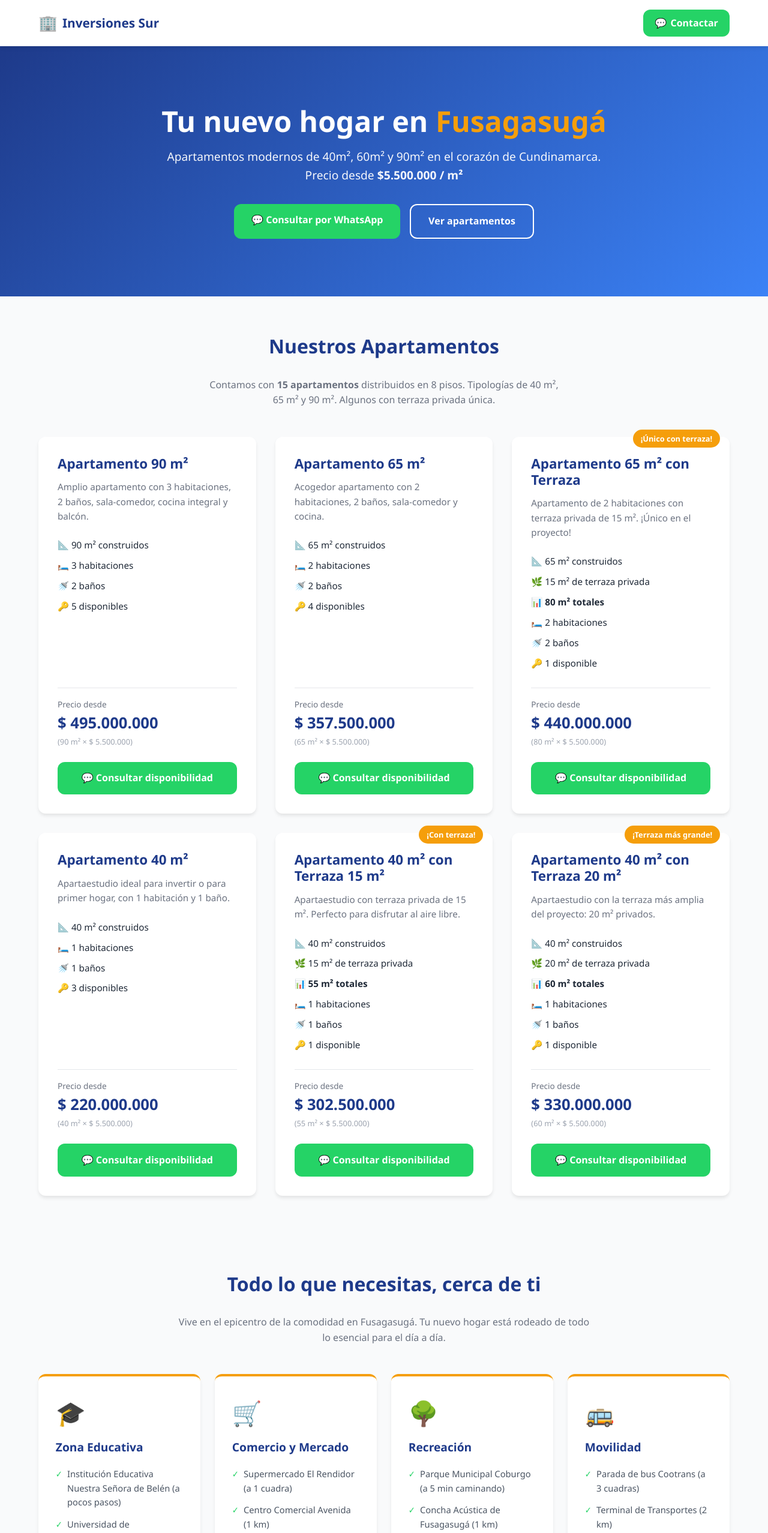
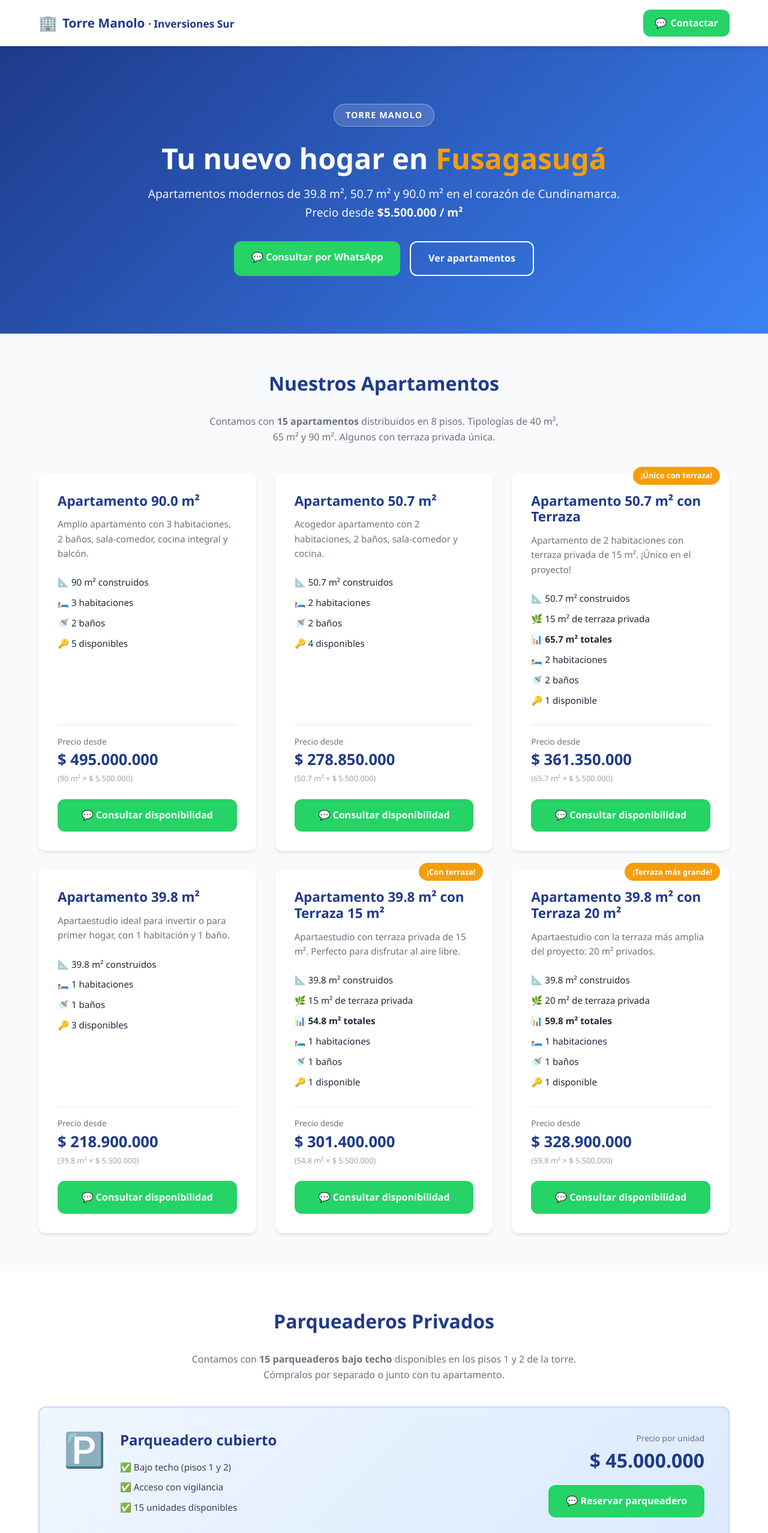
Before and after one commit to andresCaipaAldana/InversionesSur, a React (Vite) app: page / in a window 1280 px wide. Shown: the top 2555 px of the page at 60% size. Built offline with nearby package versions, Linux system fonts and the light colour scheme.

Commit message:
feat: actualizar apartamentos reales, terrazas, entorno y dirección

```diff
--- a/index.html
+++ b/index.html
@@ -1,10 +1,19 @@
 <!doctype html>
-<html lang="en">
+<html lang="es">
   <head>
     <meta charset="UTF-8" />
-    <link rel="icon" type="image/svg+xml" href="/favicon.svg" />
     <meta name="viewport" content="width=device-width, initial-scale=1.0" />
-    <title>inversiones-sur</title>
+    <meta
+      name="description"
+      content="Torre Manolo - Apartamentos en venta en Fusagasugá, Cundinamarca. 39.8 m², 50.7 m² y 90.0 m² desde $5.500.000/m². Parqueaderos desde $45.000.000. Contacta por WhatsApp."
+    />
+    <meta property="og:title" content="Torre Manolo | Apartamentos en Fusagasugá" />
+    <meta
+      property="og:description"
+      content="Apartamentos de 39.8 m², 50.7 m² y 90.0 m² en Fusagasugá. Parqueaderos bajo techo. Contacta por WhatsApp."
+    />
+    <meta property="og:type" content="website" />
+    <title>Torre Manolo | Apartamentos en Fusagasugá</title>
   </head>
   <body>
     <div id="root"></div>
--- a/src/App.jsx
+++ b/src/App.jsx
@@ -1,6 +1,7 @@
 import Header from './components/Header'
 import Hero from './components/Hero'
 import Apartamentos from './components/Apartamentos'
+import Parqueaderos from './components/Parqueaderos'
 import Entorno from './components/Entorno'
 import Mapa from './components/Mapa'
 import Footer from './components/Footer'
@@ -11,6 +12,7 @@ function App() {
       <Header />
       <Hero />
       <Apartamentos />
+      <Parqueaderos />
       <Entorno />
       <Mapa />
       <Footer />
--- a/src/components/Footer.jsx
+++ b/src/components/Footer.jsx
@@ -1,6 +1,8 @@
 import './Footer.css'
+import { TORRE, PRECIO_M2, PRECIO_PARQUEADERO, formatearPrecio } from '../data/apartamentos'
 
-const WHATSAPP = 'https://wa.me/573017982968?text=Hola,%20quiero%20informaci%C3%B3n%20sobre%20los%20apartamentos'
+const WHATSAPP =
+  'https://wa.me/573017982968?text=Hola,%20quiero%20informaci%C3%B3n%20sobre%20la%20Torre%20Manolo'
 
 function Footer() {
   const anio = new Date().getFullYear()
@@ -9,8 +11,9 @@ function Footer() {
     <footer className="footer">
       <div className="container footer__contenido">
         <div className="footer__columna">
-          <h3>🏢 Inversiones Sur</h3>
+          <h3>🏢 Torre {TORRE}</h3>
           <p>Apartamentos en venta en Fusagasugá, Cundinamarca.</p>
+          <p className="footer__direccion">Cl. 21 #4-35</p>
         </div>
 
         <div className="footer__columna">
@@ -22,8 +25,9 @@ function Footer() {
 
         <div className="footer__columna">
           <h4>Información</h4>
-          <p>Precio: $5.500.000 / m²</p>
-          <p>8 pisos · 15 apartamentos</p>
+          <p>Precio: {formatearPrecio(PRECIO_M2)} / m²</p>
+          <p>Parqueadero: {formatearPrecio(PRECIO_PARQUEADERO)}</p>
+          <p>8 pisos · 15 apartamentos · 15 parqueaderos</p>
         </div>
       </div>
 
--- a/src/components/Header.jsx
+++ b/src/components/Header.jsx
@@ -1,6 +1,8 @@
 import './Header.css'
+import { TORRE } from '../data/apartamentos'
 
-const WHATSAPP = 'https://wa.me/573017982968?text=Hola,%20estoy%20interesado%20en%20los%20apartamentos%20de%20Inversiones%20Sur'
+const WHATSAPP =
+  'https://wa.me/573017982968?text=Hola,%20estoy%20interesado%20en%20la%20Torre%20Manolo'
 
 function Header() {
   return (
@@ -8,7 +10,9 @@ function Header() {
       <div className="container header__contenido">
         <div className="header__logo">
           <span className="header__logo-icono">🏢</span>
-          <span className="header__logo-texto">Inversiones Sur</span>
+          <span className="header__logo-texto">
+            Torre {TORRE} <small>· Inversiones Sur</small>
+          </span>
         </div>
         <a
           href={WHATSAPP}
--- a/src/components/Hero.css
+++ b/src/components/Hero.css
@@ -3,6 +3,20 @@
   color: white;
   padding: 6rem 0;
   text-align: center;
+}
+
+.hero__badge {
+  display: inline-block;
+  background: rgba(255, 255, 255, 0.15);
+  border: 1px solid rgba(255, 255, 255, 0.4);
+  color: white;
+  padding: 0.4rem 1.2rem;
+  border-radius: 20px;
+  font-size: 0.9rem;
+  font-weight: 600;
+  margin-bottom: 1.5rem;
+  letter-spacing: 1px;
+  text-transform: uppercase;
 }
 
 .hero__titulo {
--- a/src/components/Hero.jsx
+++ b/src/components/Hero.jsx
@@ -1,16 +1,20 @@
 import './Hero.css'
+import { TORRE } from '../data/apartamentos'
 
-const WHATSAPP = 'https://wa.me/573017982968?text=Hola,%20quiero%20informaci%C3%B3n%20sobre%20los%20apartamentos'
+const WHATSAPP =
+  'https://wa.me/573017982968?text=Hola,%20quiero%20informaci%C3%B3n%20sobre%20los%20apartamentos%20de%20la%20Torre%20Manolo'
 
 function Hero() {
   return (
     <section className="hero">
       <div className="container hero__contenido">
+        <span className="hero__badge">Torre {TORRE}</span>
         <h1 className="hero__titulo">
           Tu nuevo hogar en <span>Fusagasugá</span>
         </h1>
         <p className="hero__subtitulo">
-          Apartamentos modernos de 40m², 60m² y 90m² en el corazón de Cundinamarca.
+          Apartamentos modernos de 39.8 m², 50.7 m² y 90.0 m² en el corazón de
+          Cundinamarca.
           <br />
           Precio desde <strong>$5.500.000 / m²</strong>
         </p>
--- /dev/null
+++ b/src/components/Parqueaderos.css
@@ -0,0 +1,90 @@
+.parqueaderos {
+  background: var(--color-blanco);
+}
+
+.parqueaderos__intro {
+  text-align: center;
+  max-width: 700px;
+  margin: 0 auto 2.5rem;
+  color: #6b7280;
+}
+
+.parqueaderos__card {
+  background: linear-gradient(135deg, #eff6ff 0%, #dbeafe 100%);
+  border-radius: var(--radio);
+  padding: 2.5rem;
+  display: grid;
+  grid-template-columns: 1fr auto;
+  gap: 2rem;
+  align-items: center;
+  box-shadow: var(--sombra);
+  border: 2px solid #bfdbfe;
+}
+
+.parqueaderos__info {
+  display: flex;
+  align-items: flex-start;
+  gap: 1.5rem;
+}
+
+.parqueaderos__icono {
+  font-size: 3.5rem;
+  line-height: 1;
+}
+
+.parqueaderos__titulo {
+  color: var(--color-primario);
+  font-size: 1.5rem;
+  margin-bottom: 0.8rem;
+}
+
+.parqueaderos__detalles {
+  list-style: none;
+}
+
+.parqueaderos__detalles li {
+  padding: 0.3rem 0;
+  color: #374151;
+  font-size: 0.95rem;
+}
+
+.parqueaderos__precio {
+  display: flex;
+  flex-direction: column;
+  align-items: flex-end;
+  text-align: right;
+  min-width: 220px;
+}
+
+.parqueaderos__precio-label {
+  font-size: 0.85rem;
+  color: #6b7280;
+}
+
+.parqueaderos__precio-valor {
+  font-size: 2rem;
+  font-weight: bold;
+  color: var(--color-primario);
+  margin-bottom: 1rem;
+}
+
+.parqueaderos__btn {
+  width: 100%;
+  text-align: center;
+  white-space: nowrap;
+}
+
+@media (max-width: 768px) {
+  .parqueaderos__card {
+    grid-template-columns: 1fr;
+    padding: 1.8rem;
+  }
+  .parqueaderos__precio {
+    align-items: flex-start;
+    text-align: left;
+    min-width: auto;
+  }
+  .parqueaderos__icono {
+    font-size: 2.5rem;
+  }
+}
--- /dev/null
+++ b/src/components/Parqueaderos.jsx
@@ -0,0 +1,53 @@
+import './Parqueaderos.css'
+import { PRECIO_PARQUEADERO, formatearPrecio } from '../data/apartamentos'
+
+const TELEFONO = '573017982968'
+
+function Parqueaderos() {
+  const mensaje = encodeURIComponent(
+    'Hola, estoy interesado en un parqueadero de la Torre Manolo. ¿Me dan más información?'
+  )
+  const linkWhatsApp = `https://wa.me/${TELEFONO}?text=${mensaje}`
+
+  return (
+    <section className="parqueaderos">
+      <div className="container">
+        <h2>Parqueaderos Privados</h2>
+        <p className="parqueaderos__intro">
+          Contamos con <strong>15 parqueaderos bajo techo</strong> disponibles en
+          los pisos 1 y 2 de la torre. Cómpralos por separado o junto con tu
+          apartamento.
+        </p>
+        <div className="parqueaderos__card">
+          <div className="parqueaderos__info">
+            <span className="parqueaderos__icono">🅿️</span>
+            <div>
+              <h3 className="parqueaderos__titulo">Parqueadero cubierto</h3>
+              <ul className="parqueaderos__detalles">
+                <li>✅ Bajo techo (pisos 1 y 2)</li>
+                <li>✅ Acceso con vigilancia</li>
+                <li>✅ 15 unidades disponibles</li>
+              </ul>
+            </div>
+          </div>
+          <div className="parqueaderos__precio">
+            <span className="parqueaderos__precio-label">Precio por unidad</span>
+            <span className="parqueaderos__precio-valor">
+              {formatearPrecio(PRECIO_PARQUEADERO)}
+            </span>
+            <a
+              href={linkWhatsApp}
+              target="_blank"
+              rel="noopener noreferrer"
+              className="btn btn--whatsapp parqueaderos__btn"
+            >
+              💬 Reservar parqueadero
+            </a>
+          </div>
+        </div>
+      </div>
+    </section>
+  )
+}
+
+export default Parqueaderos
--- a/src/data/apartamentos.js
+++ b/src/data/apartamentos.js
@@ -1,10 +1,12 @@
 export const PRECIO_M2 = 5500000
+export const PRECIO_PARQUEADERO = 45000000
+export const TORRE = 'Manolo'
 
 export const apartamentos = [
   {
     id: 1,
-    tipo: 'Apartamento 90 m²',
-    area: 90,
+    tipo: 'Apartamento 90.0 m²',
+    area: 90.0,
     areaTerraza: 0,
     habitaciones: 3,
     banos: 2,
@@ -15,8 +17,8 @@ export const apartamentos = [
   },
   {
     id: 2,
-    tipo: 'Apartamento 65 m²',
-    area: 65,
+    tipo: 'Apartamento 50.7 m²',
+    area: 50.7,
     areaTerraza: 0,
     habitaciones: 2,
     banos: 2,
@@ -27,8 +29,8 @@ export const apartamentos = [
   },
   {
     id: 3,
-    tipo: 'Apartamento 65 m² con Terraza',
-    area: 65,
+    tipo: 'Apartamento 50.7 m² con Terraza',
+    area: 50.7,
     areaTerraza: 15,
     habitaciones: 2,
     banos: 2,
@@ -39,8 +41,8 @@ export const apartamentos = [
   },
   {
     id: 4,
-    tipo: 'Apartamento 40 m²',
-    area: 40,
+    tipo: 'Apartamento 39.8 m²',
+    area: 39.8,
     areaTerraza: 0,
     habitaciones: 1,
     banos: 1,
@@ -51,8 +53,8 @@ export const apartamentos = [
   },
   {
     id: 5,
-    tipo: 'Apartamento 40 m² con Terraza 15 m²',
-    area: 40,
+    tipo: 'Apartamento 39.8 m² con Terraza 15 m²',
+    area: 39.8,
     areaTerraza: 15,
     habitaciones: 1,
     banos: 1,
@@ -63,8 +65,8 @@ export const apartamentos = [
   },
   {
     id: 6,
-    tipo: 'Apartamento 40 m² con Terraza 20 m²',
-    area: 40,
+    tipo: 'Apartamento 39.8 m² con Terraza 20 m²',
+    area: 39.8,
     areaTerraza: 20,
     habitaciones: 1,
     banos: 1,
@@ -88,5 +90,5 @@ export const calcularPrecio = (area, areaTerraza = 0) => {
 }
 
 export const calcularAreaTotal = (area, areaTerraza = 0) => {
-  return area + areaTerraza
+  return parseFloat((area + areaTerraza).toFixed(1))
 }
```
